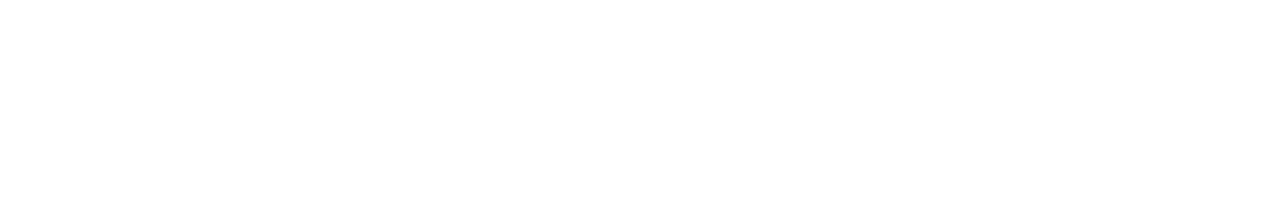
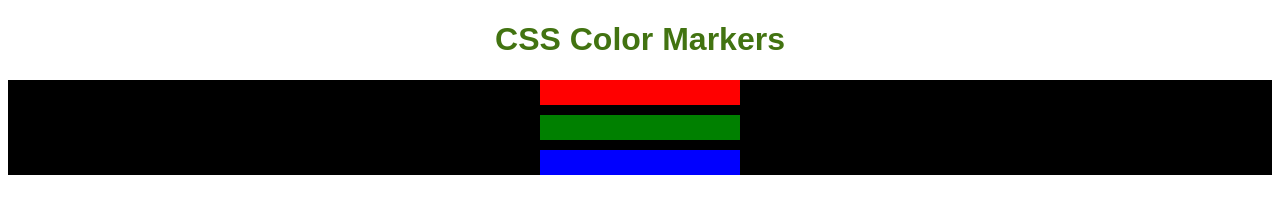
Before and after one commit to GitHalex/Conjunto-De-Marcadores, a plain HTML site: page index.html in a window 1280 px wide. Drawn offline with Linux system fonts and the light colour scheme.

Commit message:
Introduciendo colores

```diff
--- /dev/null
+++ b/css/styles.css
@@ -0,0 +1,24 @@
+html {
+  font-family: sans-serif;
+}
+.titulo {
+  text-align: center;
+  color: rgb(66, 115, 17);
+}
+.marker {
+  width: 200px;
+  height: 25px;
+  margin: 10px auto;
+}
+.one {
+  background-color: red;
+}
+.two {
+  background-color: green;
+}
+.three {
+  background-color: blue;
+}
+.container {
+  background-color: rgb(0, 0, 0);
+}
--- a/index.html
+++ b/index.html
@@ -5,11 +5,17 @@
   <meta charset="UTF-8">
   <meta http-equiv="X-UA-Compatible" content="IE=edge">
   <meta name="viewport" content="width=device-width, initial-scale=1.0">
+  <link rel="stylesheet" href="css/styles.css">
   <title>Colored Markers</title>
 </head>
 
 <body>
-
+  <h1 class="titulo">CSS Color Markers</h1>
+  <div class="container">
+    <div class="marker one"></div>
+    <div class="marker two"></div>
+    <div class="marker three"></div>
+  </div>
 </body>
 
 </html>
```
